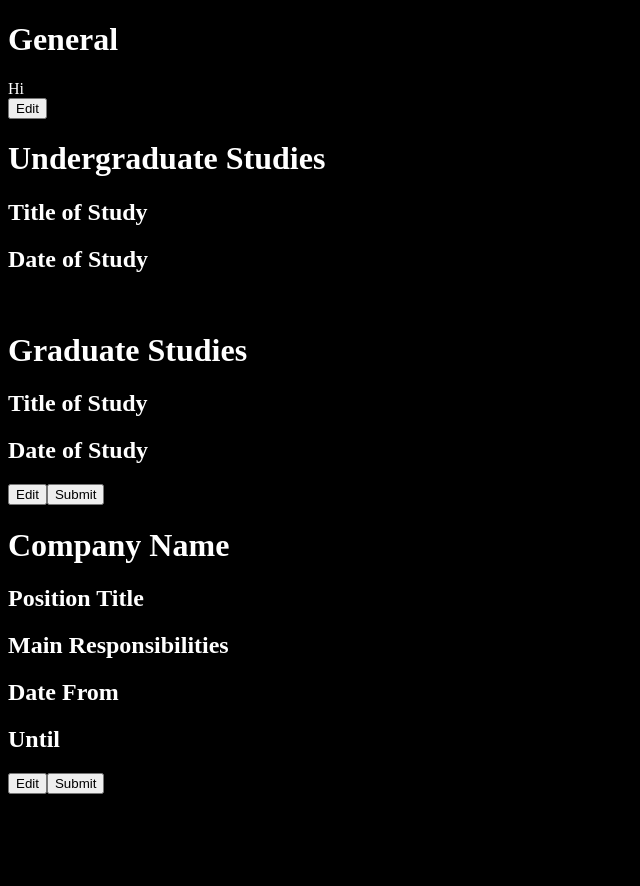
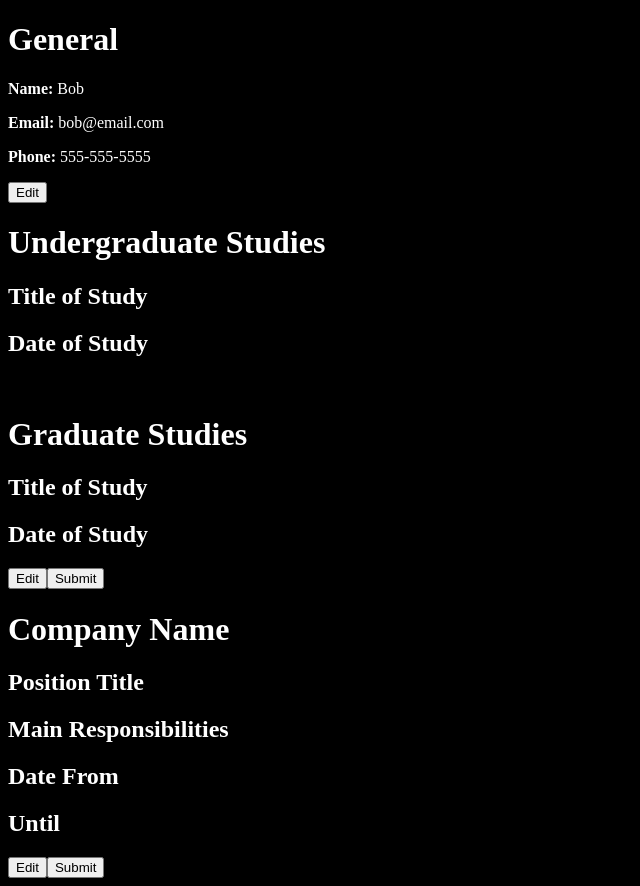
Before and after one commit to eafranklin3991/cv-app, a React (Vite) app: page / in a window 1280 px wide. Shown: the whole page, without its empty margins (0-640 px from the left). Before the commit the page ends 802 px from the top, so only its background shows below. Built offline with nearby package versions, Linux system fonts and the light colour scheme.

Commit message:
Switch between edit and locked. Keep field values in locked mode

```diff
--- a/src/components/General.jsx
+++ b/src/components/General.jsx
@@ -1,33 +1,51 @@
 import { useState } from 'react'
 
 function General() {
-    const [stateValue, setStateValue] = useState("locked");
+    const [isEditing, setIsEditing] = useState(false);
+    const [fields, setFields] = useState({
+        name: "Bob",
+        email: "bob@email.com",
+        phone: "555-555-5555",
+    });
 
-    const onEditClick = () => {
-        setStateValue(prev => prev === "locked" ? "edit" : "locked");
+    const handleChange = (e) => {
+        setFields(prev => ({ ...prev, [e.target.name]: e.target.value }));
+    };
+
+    const handleSubmit = (e) => {
+        e.preventDefault();
+        setIsEditing(prev => !prev);
     };
 
     const form = (
         <form>
             <label htmlFor="name">Name: </label><br />
-            <input type="text" name="name" id="name" /><br />
+            <input type="text" name="name" id="name" value={fields.name}/><br />
 
             <label htmlFor="email">Email: </label><br />
-            <input type="email" name="email" id="email" /><br />
+            <input type="email" name="email" id="email" value={fields.email}/><br />
 
             <label htmlFor="phone">Phone: </label><br />
-            <input type="tel" name="phone" id="phone" /><br />
+            <input type="tel" name="phone" id="phone" value={fields.phone}/><br />
         </form>
+    );
+
+    const locked = (
+        <div>
+            <p><strong>Name: </strong> {fields.name}</p>
+            <p><strong>Email: </strong> {fields.email}</p>
+            <p><strong>Phone: </strong> {fields.phone}</p>
+        </div>
     );
 
     return (
         <div>
             <h1>General</h1>
             <div className="content">
-                {stateValue === "edit" ? form : "Hi"}
+                {isEditing ? form : locked}
             </div>
-            <button onClick={onEditClick}>
-                {stateValue === "locked" ? "Edit" : "Submit"}
+            <button onClick={handleSubmit}>
+                {isEditing ? "Submit" : "Edit"}
             </button>
         </div>
     );
```
